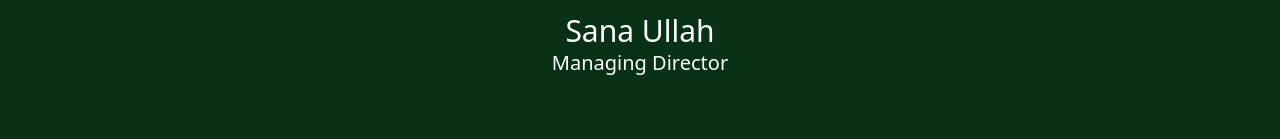
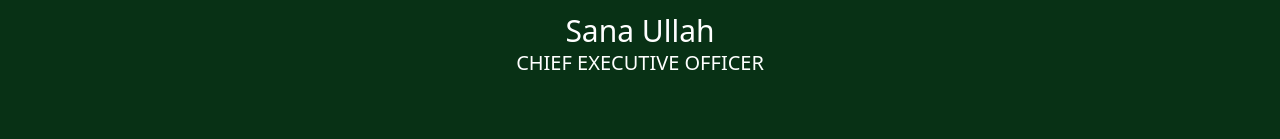
Before and after one commit to NHossen/Sana-QR, a website: page index.html in a window 1280 px wide. Shown: the part 233-372 px from the top of the page. Drawn offline with nearby package versions, Linux system fonts and the light colour scheme.

Commit message:
possition added

```diff
--- a/index.html
+++ b/index.html
@@ -19,7 +19,7 @@
              <!-- Details -->
              <div>
                  <h1 class="text-white text-3xl font-medium text-center">Sana Ullah</h1>
-                 <h1 class="text-white text-xl text-center">Managing Director</h1>
+                 <h1 class="text-white text-xl text-center">CHIEF EXECUTIVE OFFICER</h1>
              </div>
 
 
```
